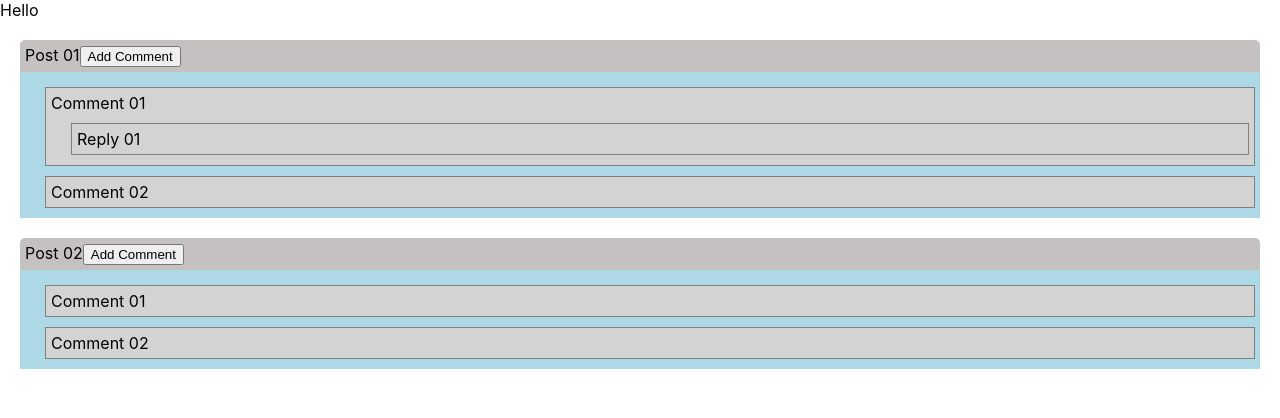
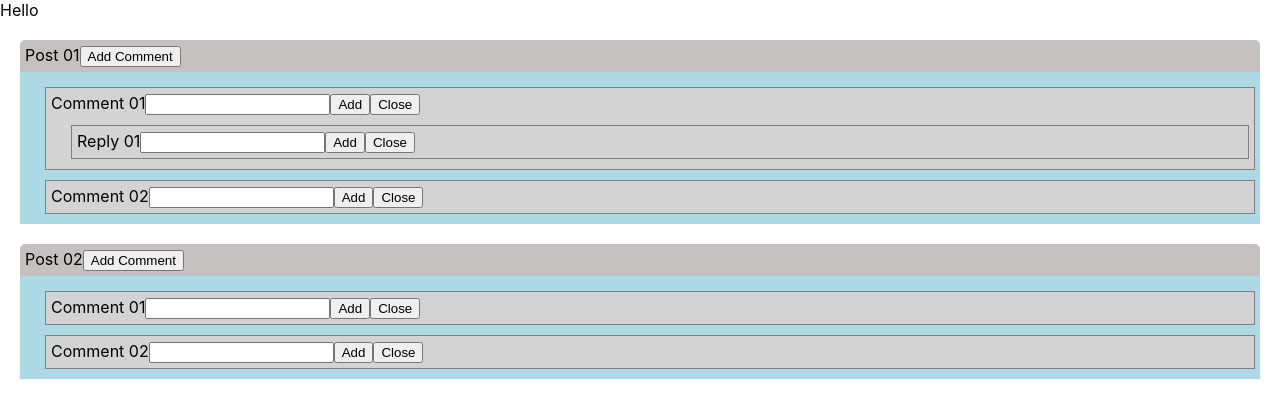
Before and after one commit to sanchit0496/reactjs-machine-coding-challenges, a React (Create React App) app in the folder nested-comments/: page / in a window 1280 px wide. Shown: the top 418 px of the page. Built offline with nearby package versions, Linux system fonts and the light colour scheme.

Commit message:
added uuid to render conditional post

```diff
--- a/nested-comments/package.json
+++ b/nested-comments/package.json
@@ -9,6 +9,7 @@
     "react": "^18.3.1",
     "react-dom": "^18.3.1",
     "react-scripts": "5.0.1",
+    "uuid": "^10.0.0",
     "web-vitals": "^2.1.4"
   },
   "scripts": {
--- a/nested-comments/src/App.js
+++ b/nested-comments/src/App.js
@@ -1,44 +1,45 @@
 import logo from "./logo.svg";
 import "./App.css";
 import { useState } from "react";
+import { v4 as uuidv4 } from "uuid";
 
 function App() {
   const [clickedPost, setClickedPost] = useState(null);
   const [displayAddPostComment, setDisplayAddPostComment] = useState(false);
 
- const posts = [
+  const posts = [
     {
-      id: 1,
+      id: uuidv4(),
       postData: "Post 01",
       comments: [
         {
-          id: 1,
+          id: uuidv4(),
           commentData: "Comment 01",
           comments: [
             {
-              id: 1,
-              commentData: "Reply 01"
-            }
+              id: uuidv4(),
+              commentData: "Reply 01",
+            },
           ],
         },
         {
-          id: 2,
+          id: uuidv4(),
           commentData: "Comment 02",
           comments: [],
         },
       ],
     },
     {
-      id: 2,
+      id: uuidv4(),
       postData: "Post 02",
       comments: [
         {
-          id: 1,
+          id: uuidv4(),
           commentData: "Comment 01",
           comments: [],
         },
         {
-          id: 2,
+          id: uuidv4(),
           commentData: "Comment 02",
           comments: [],
         },
@@ -50,7 +51,7 @@ function App() {
   const [addedText, setAddedText] = useState("");
 
   const clickPostComment = (post) => {
-    setDisplayAddPostComment(true);
+    setClickedPost(post);
   };
 
   const handleInputChange = (e) => {
@@ -70,24 +71,35 @@ function App() {
     setData(data);
     closePostComment();
   };
-  console.log("data", data);
+  console.log("clickedPost", clickedPost);
   const closePostComment = (post) => {
-    setDisplayAddPostComment(false);
+    setClickedPost(null);
   };
 
   const renderAllComments = (comments) => {
     console.log("renderAllComments", comments);
-    if(comments.length === 0){
-      return null
+    if (comments.length === 0) {
+      return null;
     }
 
     return (
       <div>
         {comments.map((comment) => {
-          return <div key={comment.id} className = 'single-comment' style = {{marginLeft: '20px'}}>
-            {comment.commentData}
-            {comment?.comments?.length > 0 && renderAllComments(comment.comments)}
-            </div>;
+          return (
+            <div
+              key={comment.id}
+              className="single-comment"
+              style={{ marginLeft: "20px" }}
+            >
+              {comment.commentData}
+              <input type="text" onChange={(e) => handleInputChange(e)} />
+              <button>Add</button>
+              <button>Close</button>
+
+              {comment?.comments?.length > 0 &&
+                renderAllComments(comment.comments)}
+            </div>
+          );
         })}
       </div>
     );
@@ -100,7 +112,7 @@ function App() {
           <div className="single-post">
             <div className="single-post-header">
               {post.postData}
-              {!displayAddPostComment ? (
+              {clickedPost?.id !== post.id ? (
                 <button onClick={() => clickPostComment(post)}>
                   Add Comment
                 </button>
@@ -112,7 +124,9 @@ function App() {
                 </>
               )}
             </div>
-            <div className="comment-box">{renderAllComments(post.comments)}</div>
+            <div className="comment-box">
+              {renderAllComments(post.comments)}
+            </div>
           </div>
         );
       })}
```
Also changed, not shown: 1 other file (tests, documents, lock files or other folders).
